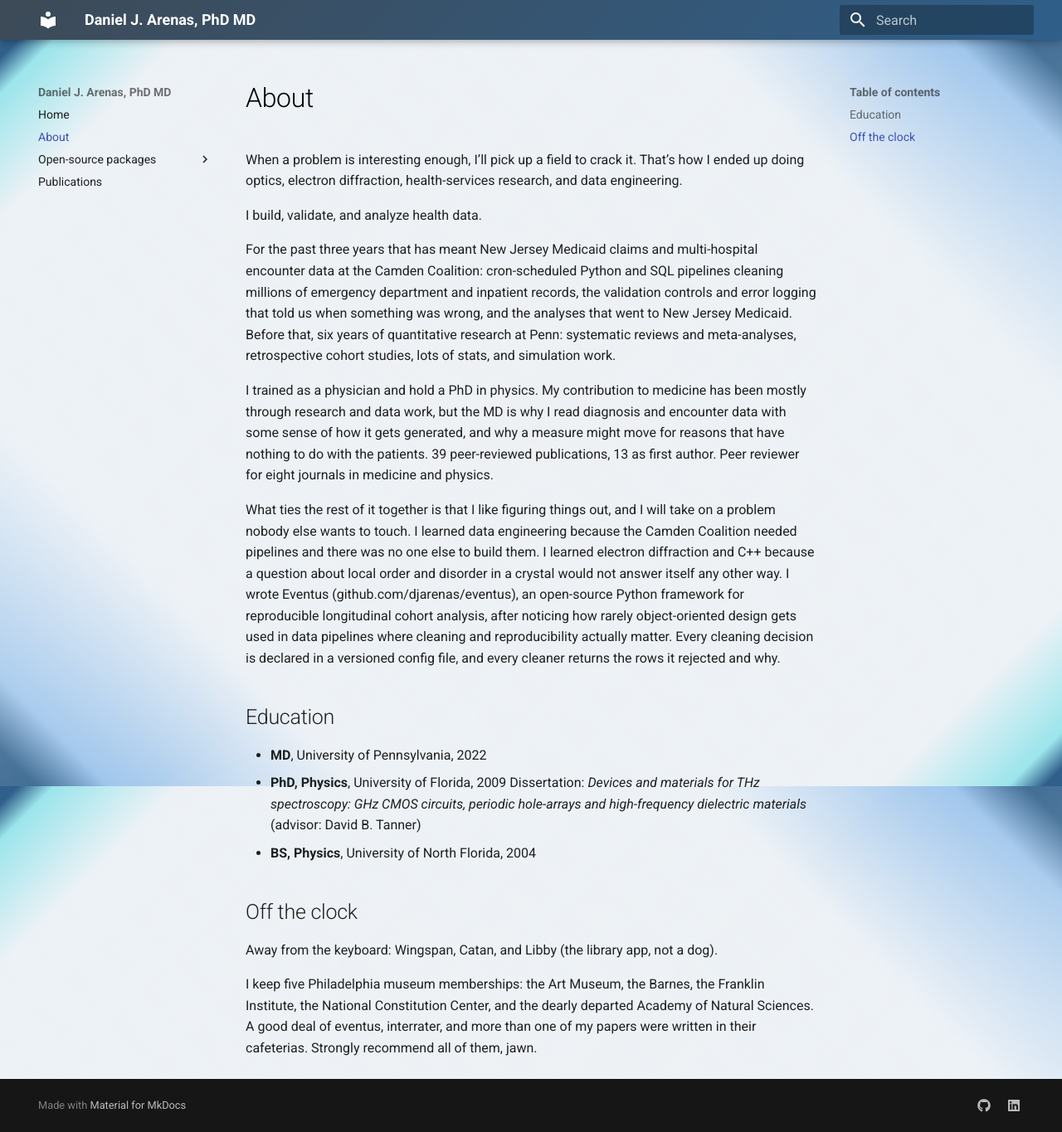
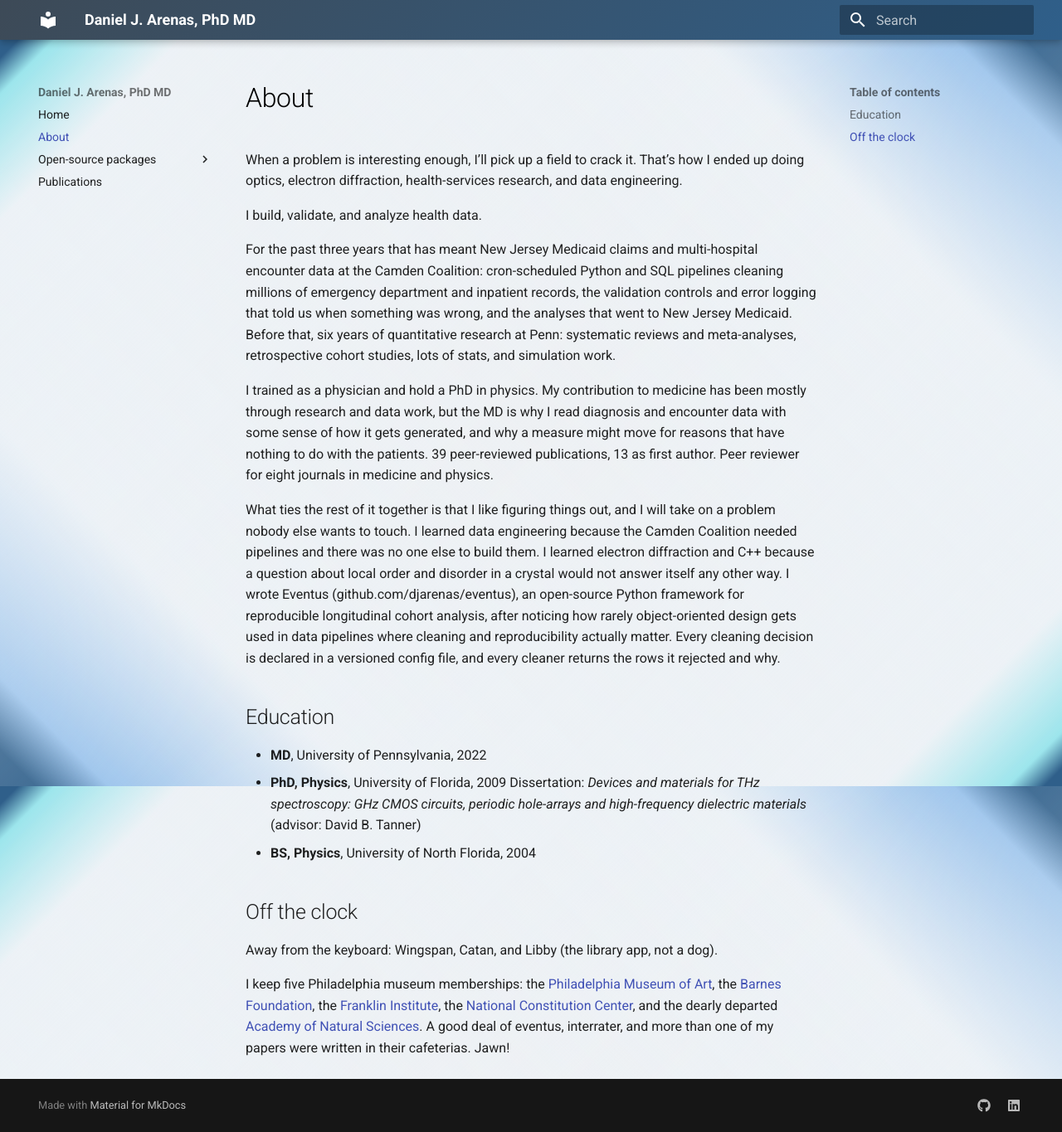
Before and after one commit to djarenas/djarenas.github.io, an MkDocs documentation site: the page built from docs/about.md, in a window 1280 px wide and 1365 px high. Shown: the whole window at 83% size. Built offline with MkDocs 1.6.1 and Material for MkDocs 9.7.7, drawn with Linux system fonts in a browser that asks for light colours.

Commit message:
Added museum link

```diff
--- a/docs/about.md
+++ b/docs/about.md
@@ -20,8 +20,10 @@ What ties the rest of it together is that I like figuring things out, and I will
 
 Away from the keyboard: Wingspan, Catan, and Libby (the library app, not a dog).
 
-I keep five Philadelphia museum memberships: the Art Museum, the Barnes, the
-Franklin Institute, the National Constitution Center, and the dearly departed
-Academy of Natural Sciences. A good deal of eventus, interrater, and more than
-one of my papers were written in their cafeterias. Strongly recommend all of
-them, jawn.
+I keep five Philadelphia museum memberships: the
+[Philadelphia Museum of Art](https://philamuseum.org/), the
+[Barnes Foundation](https://www.barnesfoundation.org/), the
+[Franklin Institute](https://fi.edu/), the
+[National Constitution Center](https://constitutioncenter.org/), and the dearly departed
+[Academy of Natural Sciences](https://ansp.org/). A good deal of eventus, interrater, and more than
+one of my papers were written in their cafeterias. Jawn!
```
